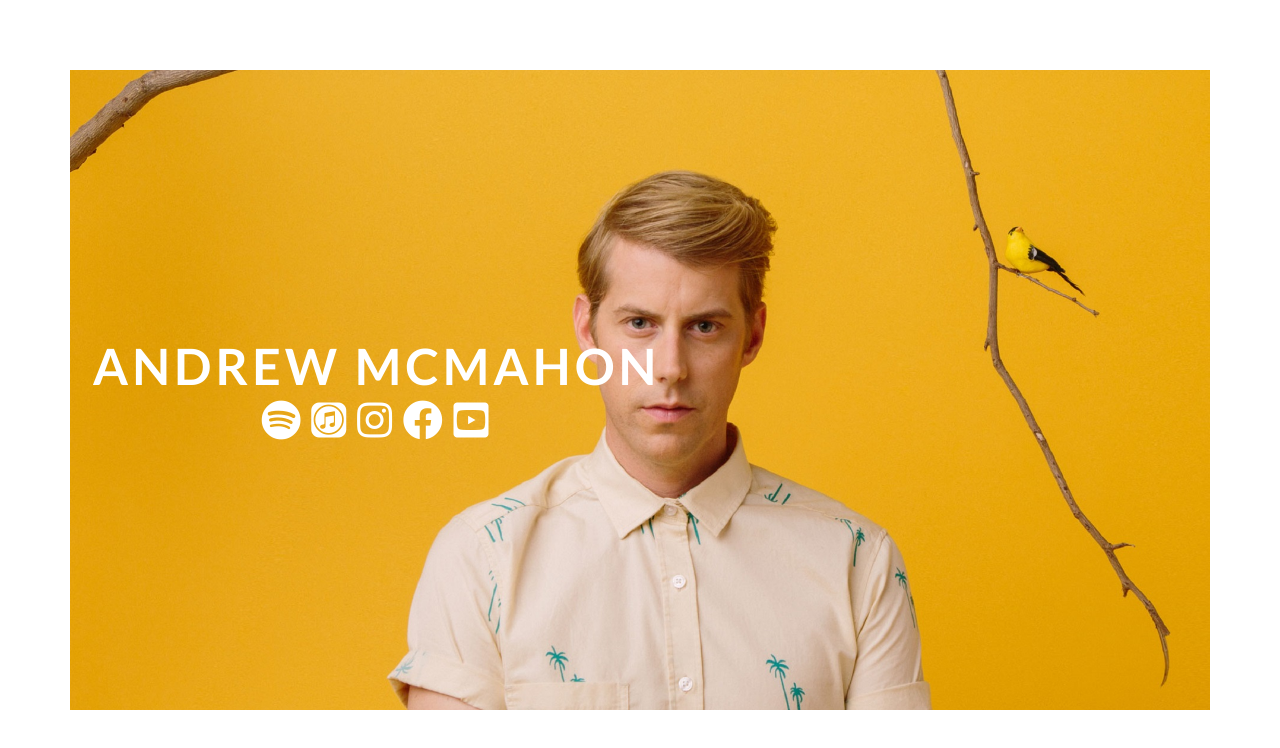
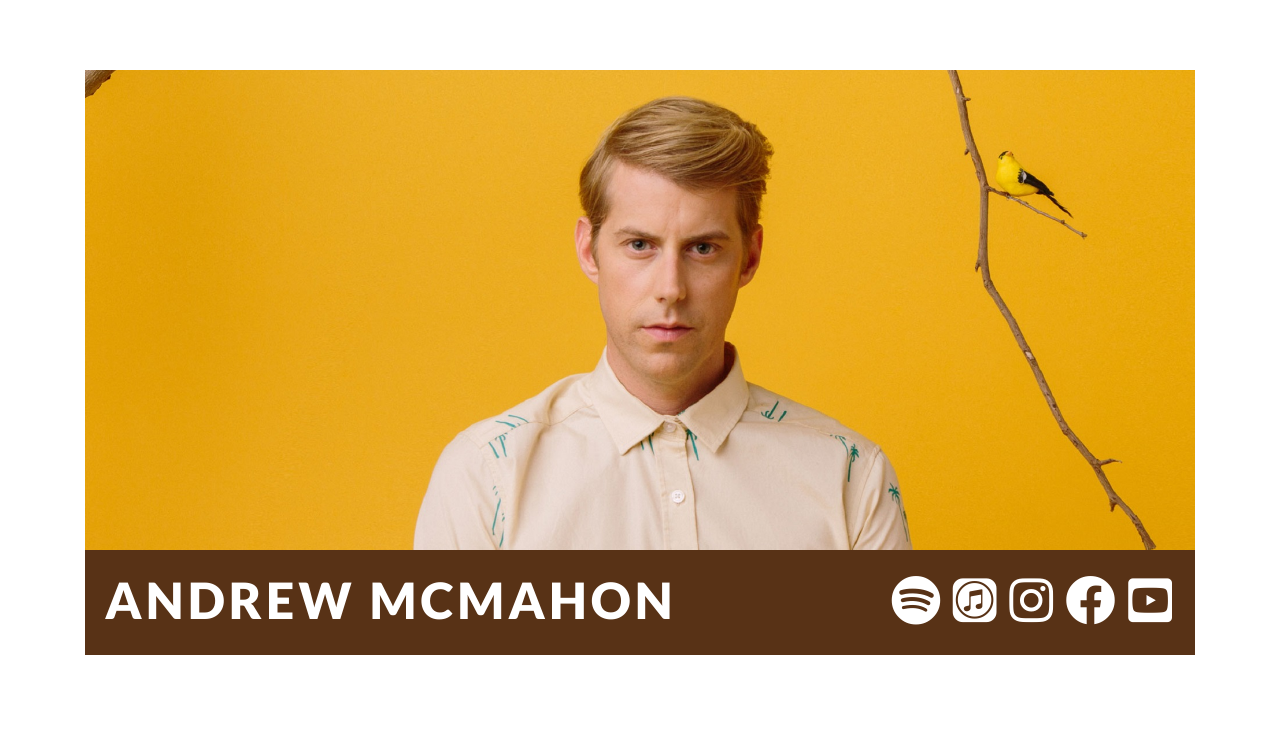
Before and after one commit to jxhnkndl/fanpage, a plain HTML site: page index.html in a window 1280 px wide. Drawn offline with nearby package versions, Linux system fonts and the light colour scheme.

Commit message:
Redesigned header layout

```diff
--- a/index.html
+++ b/index.html
@@ -4,6 +4,9 @@
   <meta charset="UTF-8">
   <meta name="viewport" content="width=device-width, initial-scale=1.0">
   <meta http-equiv="X-UA-Compatible" content="ie=edge">
+
+  <!-- Bootstrap CDN -->
+  <link rel="stylesheet" href="https://cdn.jsdelivr.net/npm/bootstrap@4.5.3/dist/css/bootstrap.min.css" integrity="sha384-TX8t27EcRE3e/ihU7zmQxVncDAy5uIKz4rEkgIXeMed4M0jlfIDPvg6uqKI2xXr2" crossorigin="anonymous">
 
   <!-- Google Fonts -->
   <link href="https://fonts.googleapis.com/css?family=Lato:100,300,400,700,900" rel="stylesheet">
@@ -21,8 +24,12 @@
 </head>
 <body>
 
-  <!-- Header -->
-  <header class="header">
+  <div class="container">
+
+    <!-- Hero Image -->
+    <div class="hero-img"></div>
+
+    <!-- Header -->
     <div class="header-text-box">
       <h1 class="heading-primary">
         <span class="heading-primary-main">Andrew McMahon</span>
@@ -35,7 +42,8 @@
         </span>
       </h1>
     </div>
-  </header>
+
+  </div>
 
 </body>
 </html>
--- a/style.css
+++ b/style.css
@@ -14,36 +14,34 @@ body {
   padding: 7rem;
 }
 
-.header {
+.hero-img {
   background-image: url(./img/andrew-header.jpg);
   background-position: center;
   background-size: cover;
-  height: 80vh;
+  height: 60vh;
   position: relative;
 }
 
 .header-text-box {
-  position: absolute;
-  top: 50%;
-  left: 2%;
-  transform: translateY(-50%);
+  background-color: #583216;
+  padding: 2rem;
 }
 
 .heading-primary {
   color: #fff;
+  font-size: 5rem;
+  font-weight: 800;
 }
 
 .heading-primary-main {
-  display: block;
-  font-size: 5rem;
   letter-spacing: 4px;
   text-transform: uppercase;
 }
 
 .heading-primary-icons {
   display: block;
-  font-size: 4rem;
-  text-align: center;
+  float: right;
+
 }
 
 .icon-link {
@@ -52,7 +50,7 @@ body {
 }
 
 .icon-link:hover {
-  color: #dfc7b8;
+  color: #e6a81b;
 }
 
 .icon {
```
